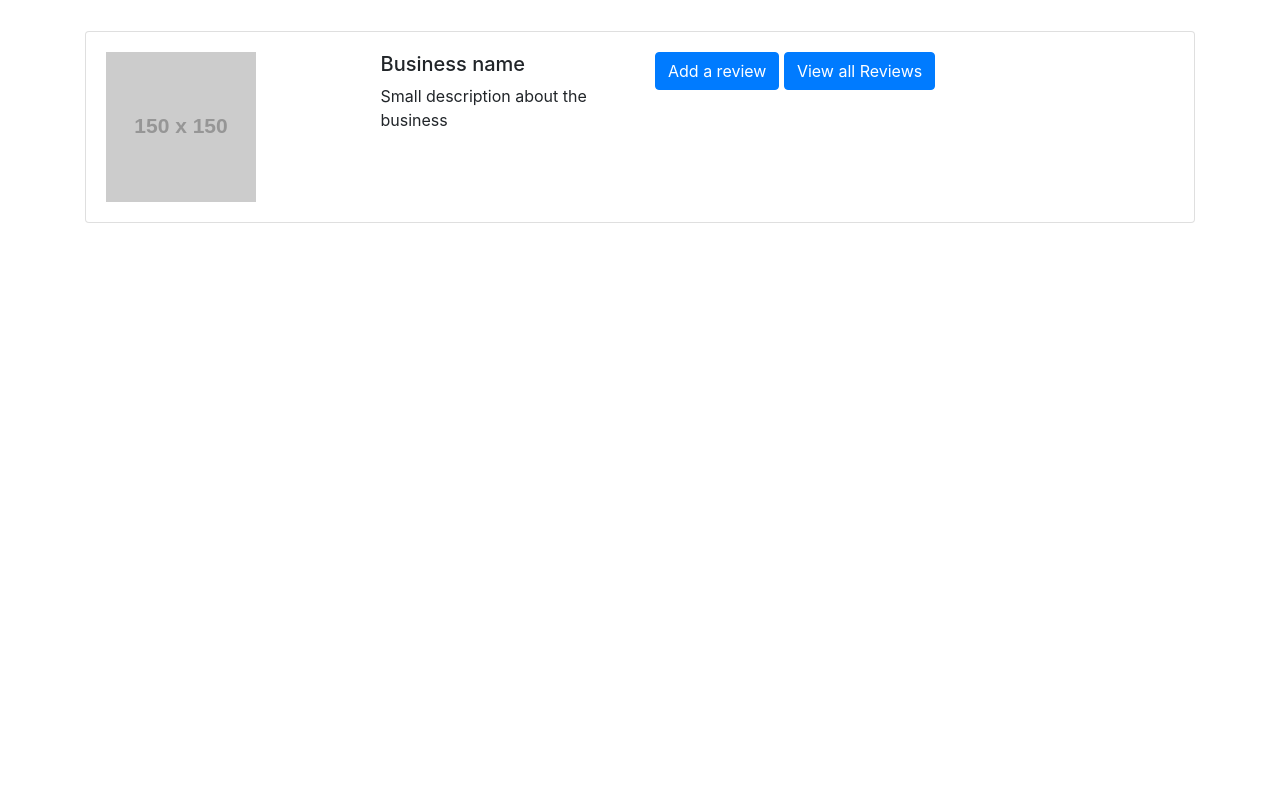
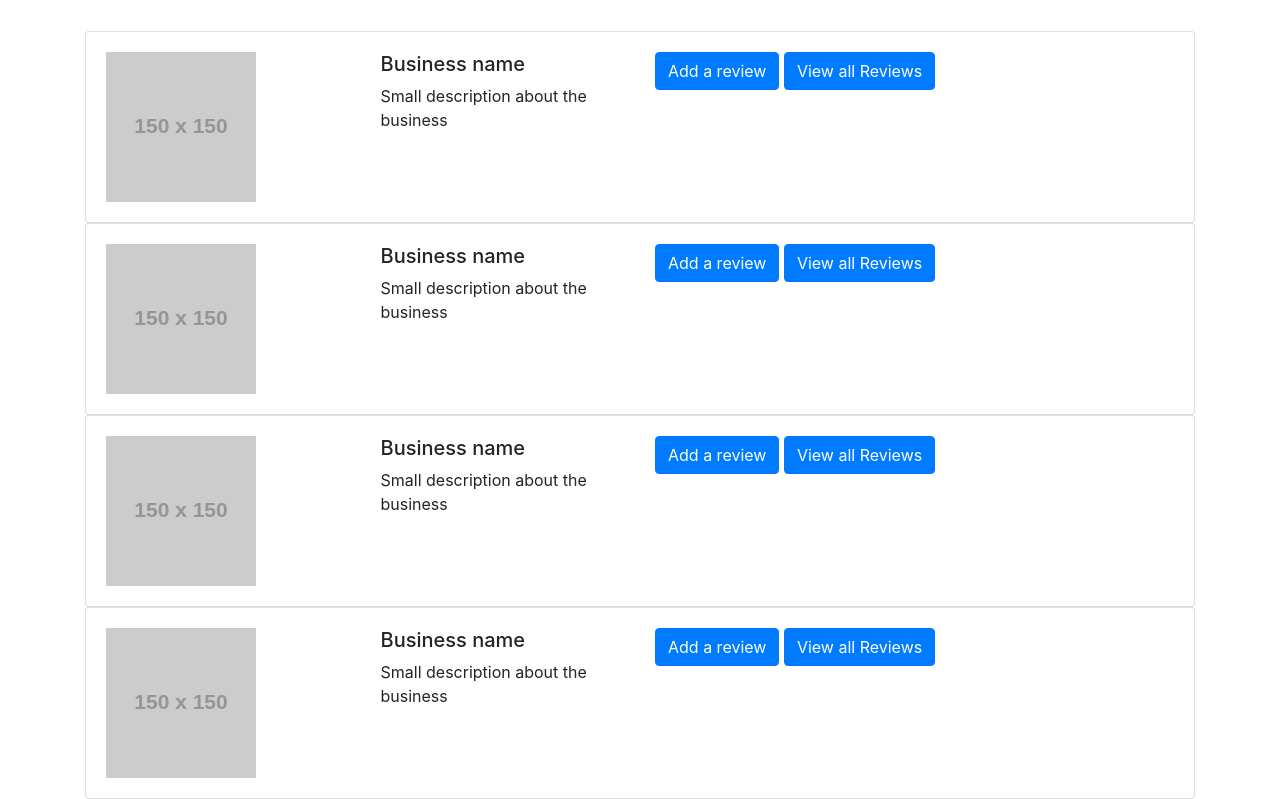
Before and after one commit to miritih/WeConnect, a plain HTML site: page designs/UI/index.html in a window 1280 px wide. Shown: the part 308-1107 px from the top of the page. Before the commit the page ends 800 px from the top, so only its background shows below. Drawn offline with nearby package versions, Linux system fonts and the light colour scheme; placeholder pictures from the web are drawn by us.

```diff
--- a/designs/UI/index.html
+++ b/designs/UI/index.html
@@ -95,6 +95,81 @@
           </div>
         </div>
       </section>
+      <section >
+        <div class="card">
+          <div class="card-body">
+            <div class="row">
+              <div class="col-md">
+                <div class="row">
+                  <div class="col-md">
+                    <div class="profile-img">
+                    <img src="http://via.placeholder.com/150x150" alt="Business pic"></img>
+                  </div>
+                  </div>
+                  <div class="col-md">
+                    <h5>Business name</h5>
+                    <p>Small description about the business</p>
+                  </div>
+                </div>
+              </div>
+              <div class="col-md">
+                <a href="#" class="btn btn-primary">Add a review</a>
+                <a href="#" class="btn btn-primary">View all Reviews</a>
+              </div>
+            </div>
+          </div>
+        </div>
+      </section>
+      <section >
+        <div class="card">
+          <div class="card-body">
+            <div class="row">
+              <div class="col-md">
+                <div class="row">
+                  <div class="col-md">
+                    <div class="profile-img">
+                    <img src="http://via.placeholder.com/150x150" alt="Business pic"></img>
+                  </div>
+                  </div>
+                  <div class="col-md">
+                    <h5>Business name</h5>
+                    <p>Small description about the business</p>
+                  </div>
+                </div>
+              </div>
+              <div class="col-md">
+                <a href="#" class="btn btn-primary">Add a review</a>
+                <a href="#" class="btn btn-primary">View all Reviews</a>
+              </div>
+            </div>
+          </div>
+        </div>
+      </section>
+      <section >
+        <div class="card">
+          <div class="card-body">
+            <div class="row">
+              <div class="col-md">
+                <div class="row">
+                  <div class="col-md">
+                    <div class="profile-img">
+                    <img src="http://via.placeholder.com/150x150" alt="Business pic"></img>
+                  </div>
+                  </div>
+                  <div class="col-md">
+                    <h5>Business name</h5>
+                    <p>Small description about the business</p>
+                  </div>
+                </div>
+              </div>
+              <div class="col-md">
+                <a href="#" class="btn btn-primary">Add a review</a>
+                <a href="#" class="btn btn-primary">View all Reviews</a>
+              </div>
+            </div>
+          </div>
+        </div>
+      </section>
       <!--EOF business-->
     </div>
   <!--EOF wrapper-->
```
Also changed, not shown: designs/UI/login.html (added, +47 -0 lines), designs/UI/register.html (added, +49 -0 lines).
